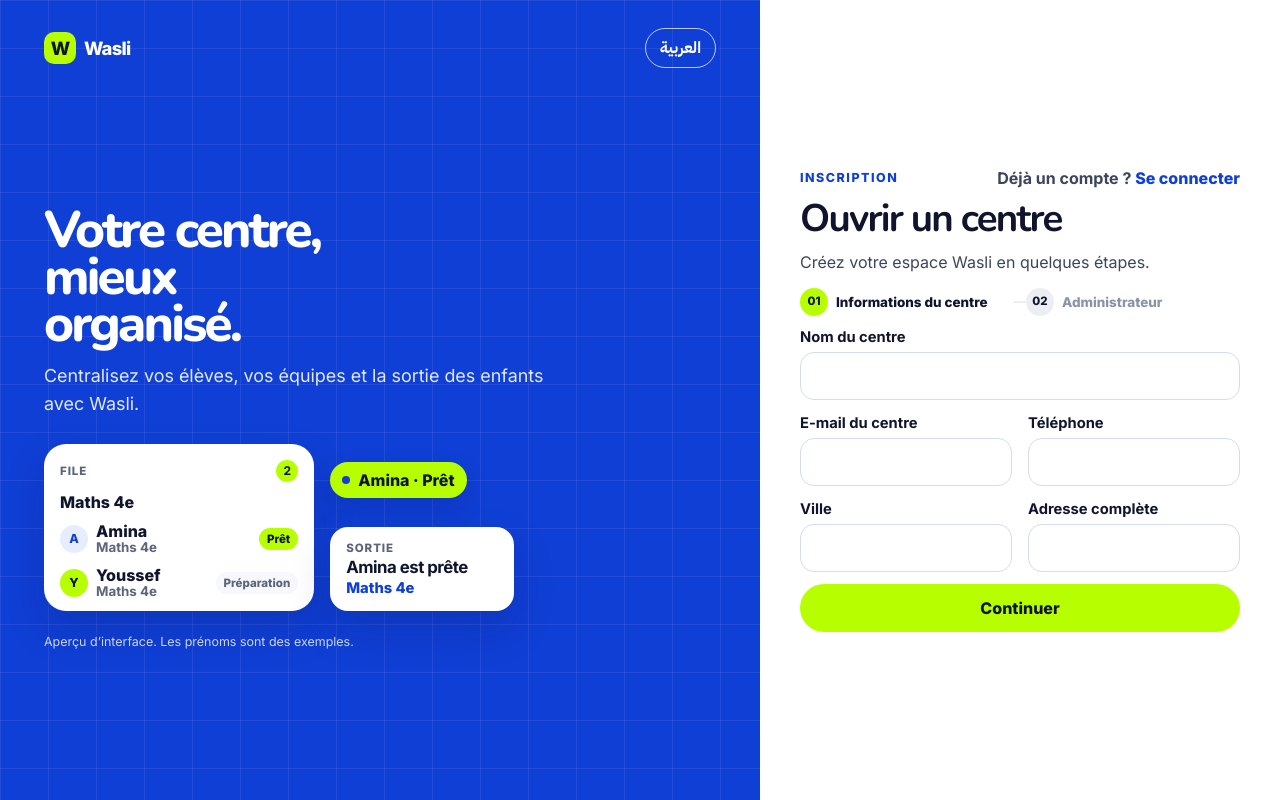
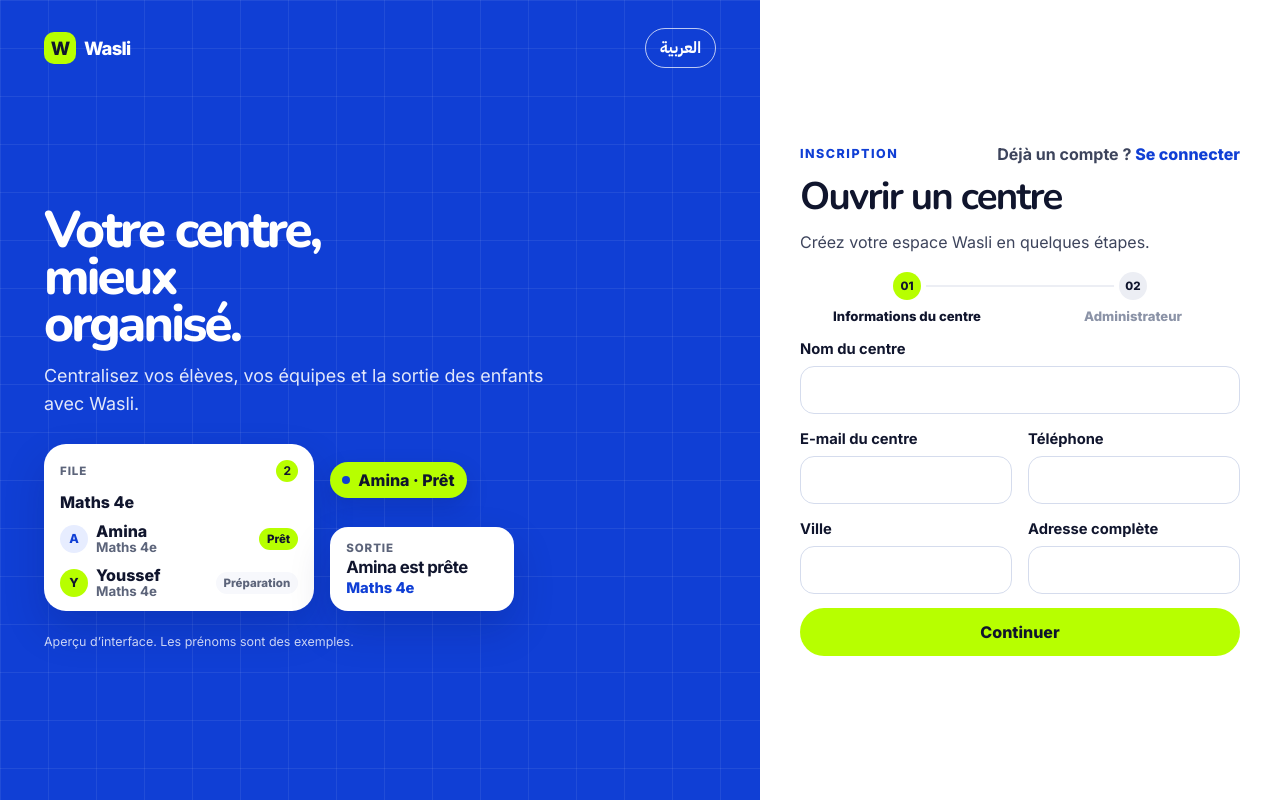
Before and after one commit to anasjabellah/Wasli, a Next.js app in the folder apps/web/: page /register in a window 1280 px wide. Built offline with nearby package versions, Linux system fonts and the light colour scheme; no server answers.

Commit message:
first commit v6

```diff
--- a/apps/web/src/app/auth.css
+++ b/apps/web/src/app/auth.css
@@ -242,49 +242,56 @@
   background: white;
   overflow-y: auto;
 }
-.ax-onboard { width: min(440px, 100%); display: grid; gap: 12px; margin-block: auto; }
+.ax-onboard { width: min(440px, 100%); display: grid; gap: 14px; margin-block: auto; }
+.ax-onboard label { gap: 8px; }
+.ax-onboard .ax-fields { gap: 16px; }
 .ax-onboard-head { display: flex; align-items: center; justify-content: space-between; gap: 12px; }
 .ax-onboard .ax-account { margin: 0; }
 .ax-onboard-kicker { color: var(--cobalt); }
 .ax-onboard h2 { margin: 0; font-size: clamp(2rem, 3vw, 2.5rem); letter-spacing: -0.045em; line-height: 1; }
 .ax-onboard-lede { margin: 0; color: var(--muted); line-height: 1.5; }
-.ax-steps { list-style: none; display: grid; grid-template-columns: 1fr 1fr; gap: 12px; margin: 2px 0 0; padding: 0; position: relative; }
+.ax-steps { list-style: none; display: grid; grid-template-columns: 1fr 1fr; gap: 12px; margin: 4px 0 2px; padding: 0; position: relative; }
 .ax-steps::before {
   content: "";
   position: absolute;
   top: 13px;
-  inset-inline: 18px;
+  inset-inline: 25%;
   height: 2px;
   background: var(--grey);
 }
 .ax-steps li { position: relative; min-width: 0; }
 .ax-steps button {
+  position: relative;
+  z-index: 1;
   width: 100%;
   display: flex;
+  flex-direction: column;
   align-items: center;
   gap: 8px;
   padding: 0;
   border: 0;
-  background: white;
+  background: transparent;
   color: var(--navy);
   font-weight: 800;
-  font-size: 0.84rem;
-  line-height: 1.2;
-  text-align: start;
+  font-size: 0.82rem;
+  line-height: 1.25;
+  text-align: center;
+  text-wrap: balance;
   cursor: pointer;
 }
 .ax-steps button span {
   width: 28px; height: 28px; border-radius: 999px; flex: none;
   display: grid; place-items: center;
   background: var(--grey); color: var(--navy); font-size: 0.72rem;
+  box-shadow: 0 0 0 5px white;
   transition: background-color 180ms ease, color 180ms ease;
 }
 .ax-steps[data-step="2"]::after {
   content: "";
   position: absolute;
   top: 13px;
-  inset-inline-start: 18px;
-  width: calc(50% - 24px);
+  inset-inline-start: 25%;
+  width: 25%;
   height: 2px;
   background: var(--cobalt);
 }
@@ -297,11 +304,13 @@
 .ax-steps .done button span { background: var(--cobalt); color: white; }
 .ax-steps .upcoming button { color: #8b93a7; cursor: default; }
 .ax-steps button:disabled { opacity: 1; }
+.ax-actions { display: grid; gap: 10px; justify-items: stretch; }
 .ax-back {
   justify-self: center;
-  border: 0; background: none; padding: 0; cursor: pointer;
+  border: 0; background: none; padding: 2px 8px; cursor: pointer;
   color: var(--cobalt); font-weight: 800;
 }
+.ax-back:disabled { opacity: 0.55; cursor: wait; }
 .ax.rtl .ax-queue header, .ax.rtl .ax-pickup p, .ax.rtl .ax-caption { letter-spacing: 0; text-transform: none; }
 .ax.rtl .ax-onboard h2 { letter-spacing: 0; }
 
--- a/apps/web/src/app/register/page.tsx
+++ b/apps/web/src/app/register/page.tsx
@@ -37,6 +37,8 @@ const copy = {
     adminPhone: 'Téléphone (optionnel)',
     password: 'Mot de passe',
     confirm: 'Confirmer le mot de passe',
+    show: 'Afficher',
+    hide: 'Masquer',
     continue: 'Continuer',
     back: 'Retour',
     submit: 'Créer mon centre',
@@ -80,6 +82,8 @@ const copy = {
     adminPhone: 'الهاتف (اختياري)',
     password: 'كلمة السر',
     confirm: 'تأكيد كلمة السر',
+    show: 'إظهار',
+    hide: 'إخفاء',
     continue: 'متابعة',
     back: 'رجوع',
     submit: 'أنشئ مركزي',
@@ -161,7 +165,7 @@ const empty: Fields = {
 };
 
 function Field({
-  label, value, onChange, message, type = 'text', autoComplete, span = false, dir,
+  label, value, onChange, message, type = 'text', autoComplete, span = false, dir, reveal,
 }: {
   label: string;
   value: string;
@@ -171,13 +175,21 @@ function Field({
   autoComplete?: string;
   span?: boolean;
   dir?: 'ltr';
+  reveal?: { shown: boolean; show: string; hide: string; onToggle: () => void };
 }) {
   return (
     <label className={span ? 'ax-span' : undefined}>
-      {label}
+      {reveal ? (
+        <span className="ax-label-row">
+          {label}
+          <button className="ax-reveal" type="button" aria-pressed={reveal.shown} onClick={reveal.onToggle}>
+            {reveal.shown ? reveal.hide : reveal.show}
+          </button>
+        </span>
+      ) : label}
       <input
         className={message ? 'ax-field invalid' : 'ax-field'}
-        type={type}
+        type={reveal?.shown ? 'text' : type}
         dir={dir}
         value={value}
         autoComplete={autoComplete}
@@ -198,6 +210,8 @@ export default function RegisterPage() {
   const [issues, setIssues] = useState<IssueMap>({});
   const [error, setError] = useState<string | null>(null);
   const [pending, setPending] = useState(false);
+  const [showPassword, setShowPassword] = useState(false);
+  const [showConfirm, setShowConfirm] = useState(false);
   const pendingRef = useRef(false);
 
   function set(key: keyof Fields, value: string): void {
@@ -367,14 +381,16 @@ export default function RegisterPage() {
               <Field label={text.last} value={fields.lastName} message={issueText(issues.lastName, text)} autoComplete="family-name" onChange={(value) => set('lastName', value)} />
               <Field label={text.email} type="email" dir="ltr" value={fields.email} message={issueText(issues.email, text)} autoComplete="username" onChange={(value) => set('email', value)} />
               <Field label={text.adminPhone} dir="ltr" value={fields.phone} message={issueText(issues.phone, text)} onChange={(value) => set('phone', value)} />
-              <Field label={text.password} type="password" dir="ltr" value={fields.password} message={issueText(issues.password, text)} autoComplete="new-password" onChange={(value) => set('password', value)} />
-              <Field label={text.confirm} type="password" dir="ltr" value={fields.confirmPassword} message={issueText(issues.confirmPassword, text)} autoComplete="new-password" onChange={(value) => set('confirmPassword', value)} />
+              <Field label={text.password} type="password" dir="ltr" value={fields.password} message={issueText(issues.password, text)} autoComplete="new-password" reveal={{ shown: showPassword, show: text.show, hide: text.hide, onToggle: () => setShowPassword((value) => !value) }} onChange={(value) => set('password', value)} />
+              <Field label={text.confirm} type="password" dir="ltr" value={fields.confirmPassword} message={issueText(issues.confirmPassword, text)} autoComplete="new-password" reveal={{ shown: showConfirm, show: text.show, hide: text.hide, onToggle: () => setShowConfirm((value) => !value) }} onChange={(value) => set('confirmPassword', value)} />
             </div>
           )}
           </div>
           {error ? <p className="ax-error" role="alert">{error}</p> : null}
-          <button className="ax-btn" type="submit" disabled={pending}>{pending ? text.sending : step === 1 ? text.continue : text.submit}</button>
-          {step === 2 ? <button className="ax-back" type="button" onClick={() => { setError(null); setIssues({}); setStep(1); }}>{text.back}</button> : null}
+          <div className="ax-actions">
+            <button className="ax-btn" type="submit" disabled={pending}>{pending ? text.sending : step === 1 ? text.continue : text.submit}</button>
+            {step === 2 ? <button className="ax-back" type="button" disabled={pending} onClick={() => { setError(null); setIssues({}); setStep(1); }}>{text.back}</button> : null}
+          </div>
           {step === 2 ? <p className="ax-note">{text.note}</p> : null}
         </form>
       </section>
```
